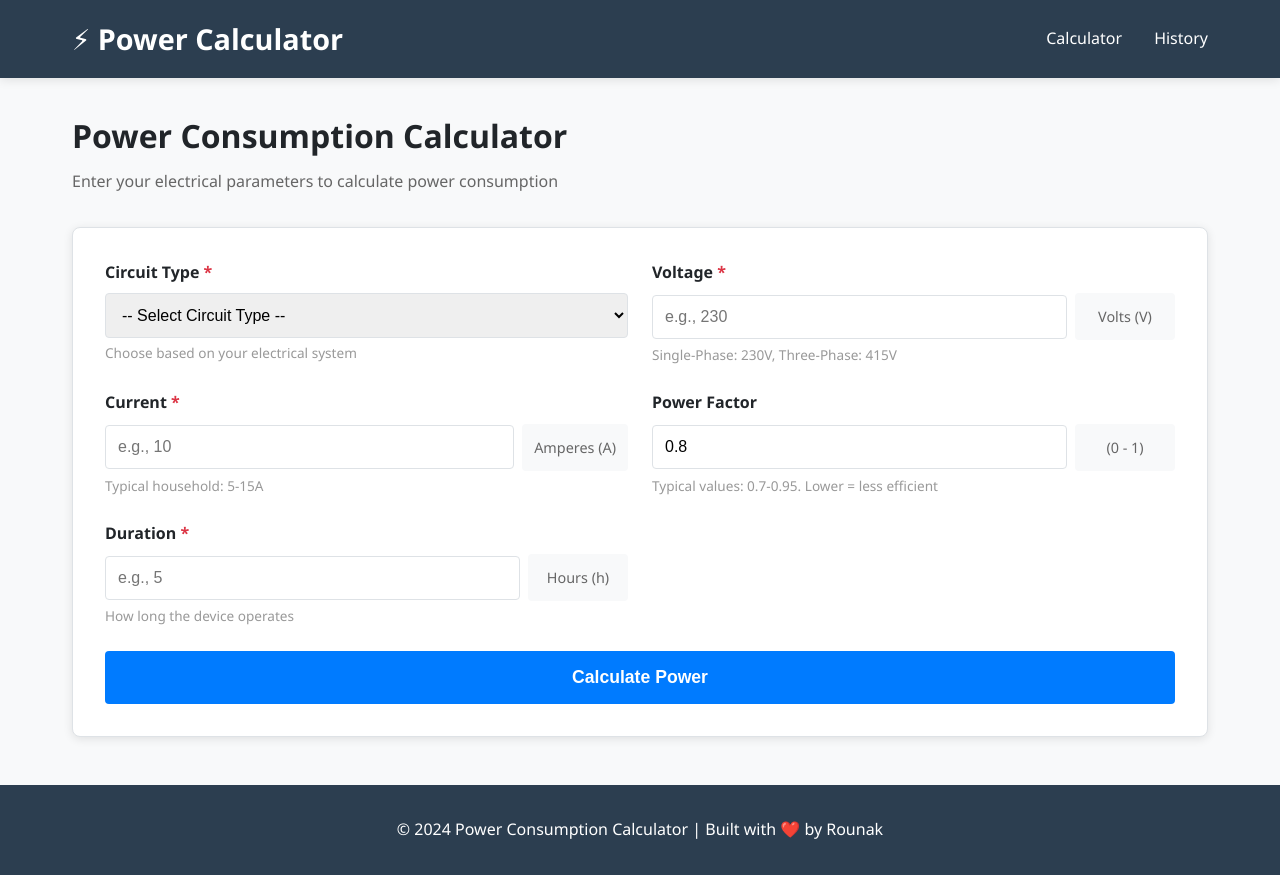
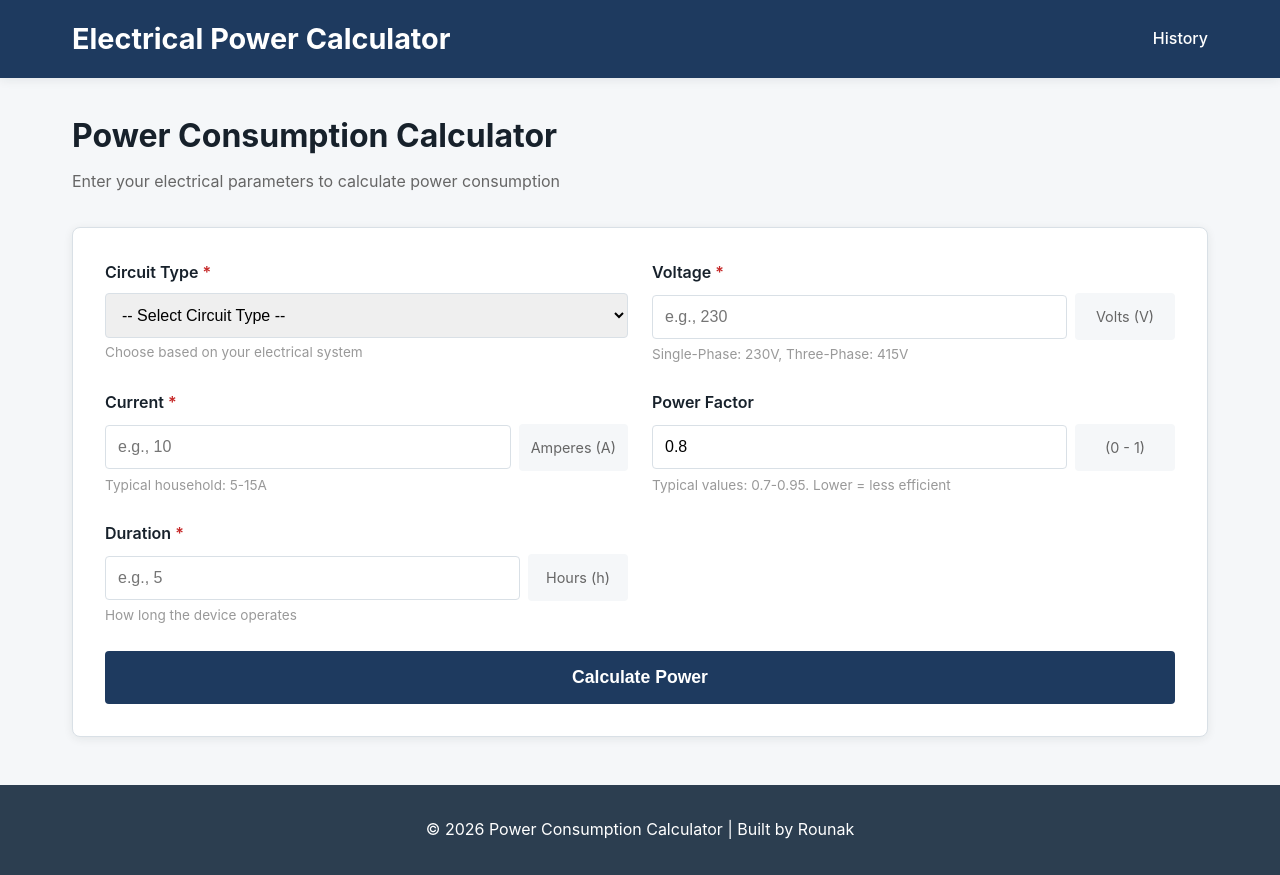
Before and after one commit to rounakroychoudhury/power-consumption-calculator, a Flask app: page / in a window 1280 px wide. Run offline with Flask 3, Linux system fonts and the light colour scheme.

Commit message:
Update UI styling and documentation

```diff
--- a/requirements.txt
+++ b/requirements.txt
@@ -1,3 +1,3 @@
-Flask==3.1.2
-Werkzeug==3.1.3
-pandas==2.3.3
+Flask>=3.1
+Werkzeug>=3.1
+pandas>=2.3
--- a/static/style.css
+++ b/static/style.css
@@ -9,33 +9,37 @@
 }
 
 :root {
-    --primary-color: #007bff;
-    --secondary-color: #6c757d;
-    --success-color: #28a745;
-    --danger-color: #dc3545;
-    --warning-color: #ffc107;
-    --info-color: #17a2b8;
-    --light-bg: #f8f9fa;
-    --dark-text: #212529;
-    --border-color: #dee2e6;
-    --shadow: 0 2px 10px rgba(0, 0, 0, 0.1);
+    --primary-color: #1E3A5F;
+    --secondary-color: #64748B;
+    --accent-color: #00A6C7;
+
+    --success-color: #2E7D5B;
+    --danger-color: #C62828;
+    --warning-color: #D98E04;
+    --info-color: #3F6B82;
+
+    --light-bg: #F5F7F9;
+    --dark-text: #17212B;
+    --border-color: #D9E0E6;
+
+    --white: #FFFFFF;
+    --shadow: 0 2px 10px rgba(23, 33, 43, 0.08);
 }
 
 body {
-    font-family: 'Segoe UI', Tahoma, Geneva, Verdana, sans-serif;
+    font-family: -apple-system, BlinkMacSystemFont, "Segoe UI", Roboto, Helvetica, Arial, sans-serif;
     line-height: 1.6;
     color: var(--dark-text);
     background-color: var(--light-bg);
     margin: 0;
     padding: 0;
 }
-
 /* ============================================
    NAVIGATION BAR
    ============================================ */
 
 .navbar {
-    background-color: #2c3e50;
+    background-color: #1E3A5F;
     color: white;
     padding: 1rem 0;
     box-shadow: var(--shadow);
--- a/templates/base.html
+++ b/templates/base.html
@@ -11,10 +11,11 @@
     <nav class="navbar">
         <div class="nav-container">
             <div class="nav-brand">
-                <h1>⚡ Power Calculator</h1>
+                <h1>Electrical Power Calculator</h1>
             </div>
             <ul class="nav-menu">
-                <li><a href="/" class="nav-link">Calculator</a></li>
+                <!-- Back to Calculator Button -->
+                <!-- <li><a href="/" class="nav-link">Calculator</a></li> -->
                 <li><a href="/history" class="nav-link">History</a></li>
             </ul>
         </div>
@@ -29,7 +30,7 @@
 
     <!-- Footer -->
     <footer class="footer">
-        <p>&copy; 2024 Power Consumption Calculator | Built with ❤️ by Rounak</p>
+        <p>&copy; 2026 Power Consumption Calculator | Built by Rounak</p>
     </footer>
 </body>
 </html>
--- a/templates/history.html
+++ b/templates/history.html
@@ -34,8 +34,8 @@
         <a href="/" class="btn btn-secondary">← Back to Calculator</a>
 
         {% if calculations %}
-        <button class="btn btn-success" onclick="downloadCSV()">📥 Download as CSV</button>
-        <button class="btn btn-danger" onclick="clearAllHistory()">🗑️ Clear All</button>
+        <button class="btn btn-success" onclick="downloadCSV()">Download as CSV</button>
+        <button class="btn btn-danger" onclick="clearAllHistory()">Clear All</button>
         {% endif %}
     </div>
 
@@ -76,7 +76,7 @@
             </table>
         {% else %}
             <div class="empty-state">
-                <h3>📊 No Calculations Yet</h3>
+                <h3>No Calculations Yet</h3>
                 <p>Start by making your first power calculation!</p>
                 <a href="/" class="btn btn-primary">Go to Calculator</a>
             </div>
--- a/templates/index.html
+++ b/templates/index.html
@@ -89,7 +89,7 @@
 
             <!-- Real Power -->
             <div class="result-box highlight-yellow">
-                <h4>⚡ Real Power (P)</h4>
+                <h4>Real Power (P)</h4>
                 <p class="result-value"><span id="r-real-power-kw"></span> <span class="unit">kW</span></p>
                 <p class="result-small"><span id="r-real-power-w"></span> W</p>
                 <small>Useful power that does work</small>
@@ -97,7 +97,7 @@
 
             <!-- Reactive Power (AC only) -->
             <div class="result-box highlight-blue" id="r-reactive-box">
-                <h4>🔄 Reactive Power (Q)</h4>
+                <h4>Reactive Power (Q)</h4>
                 <p class="result-value"><span id="r-reactive-power-kvar"></span> <span class="unit">kVAR</span></p>
                 <p class="result-small"><span id="r-reactive-power-var"></span> VAR</p>
                 <small>Power wasted due to inductance</small>
@@ -105,7 +105,7 @@
 
             <!-- Apparent Power -->
             <div class="result-box highlight-purple">
-                <h4>📊 Apparent Power (S)</h4>
+                <h4>Apparent Power (S)</h4>
                 <p class="result-value"><span id="r-apparent-power-kva"></span> <span class="unit">kVA</span></p>
                 <p class="result-small"><span id="r-apparent-power-va"></span> VA</p>
                 <small>Total power supplied</small>
@@ -113,7 +113,7 @@
 
             <!-- Energy Consumed -->
             <div class="result-box highlight-green">
-                <h4>🔋 Energy Consumed (E)</h4>
+                <h4>Energy Consumed (E)</h4>
                 <p class="result-value"><span id="r-energy-kwh"></span> <span class="unit">kWh</span></p>
                 <p class="result-small"><span id="r-energy-wh"></span> Wh</p>
                 <small>Total energy used</small>
```
